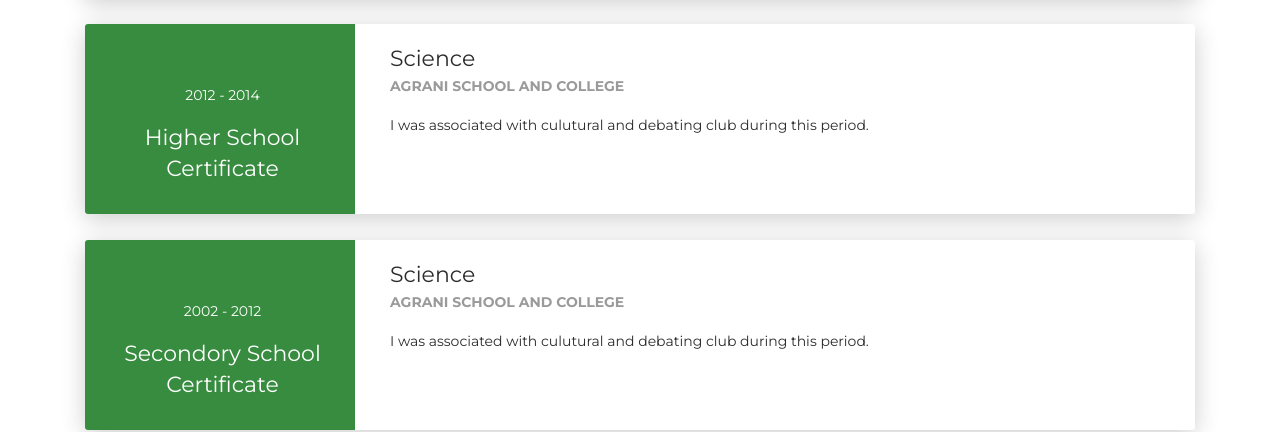
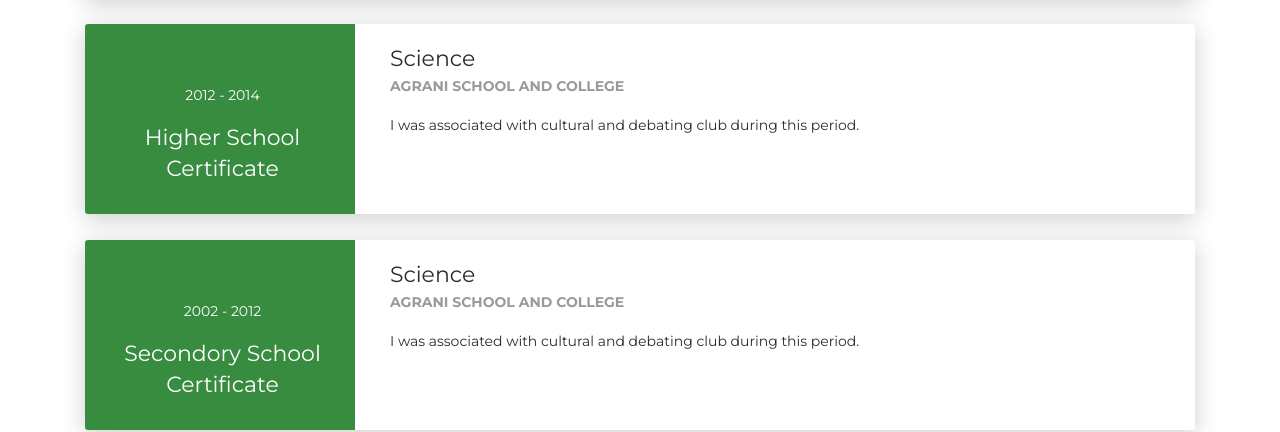
Before and after one commit to zinniakhan/zinniakhan.github.io, a plain HTML site: page index.html in a window 1280 px wide. Shown: the part 3231-3663 px from the top of the page. Drawn offline with Linux system fonts and the light colour scheme.

Commit message:
Update index.html

```diff
--- a/index.html
+++ b/index.html
@@ -371,7 +371,7 @@
           <div class="card-body">
             <div class="h5">Science</div>
             <p class="category">Agrani School and College</p>
-            <p>I was associated with culutural and debating club during this period.</p>
+            <p>I was associated with cultural and debating club during this period.</p>
           </div>
         </div>
       </div>
@@ -388,7 +388,7 @@
           <div class="card-body">
             <div class="h5">Science</div>
             <p class="category">Agrani School and College</p>
-            <p>I was associated with culutural and debating club during this period.</p>
+            <p>I was associated with cultural and debating club during this period.</p>
           </div>
         </div>
       </div>
```
